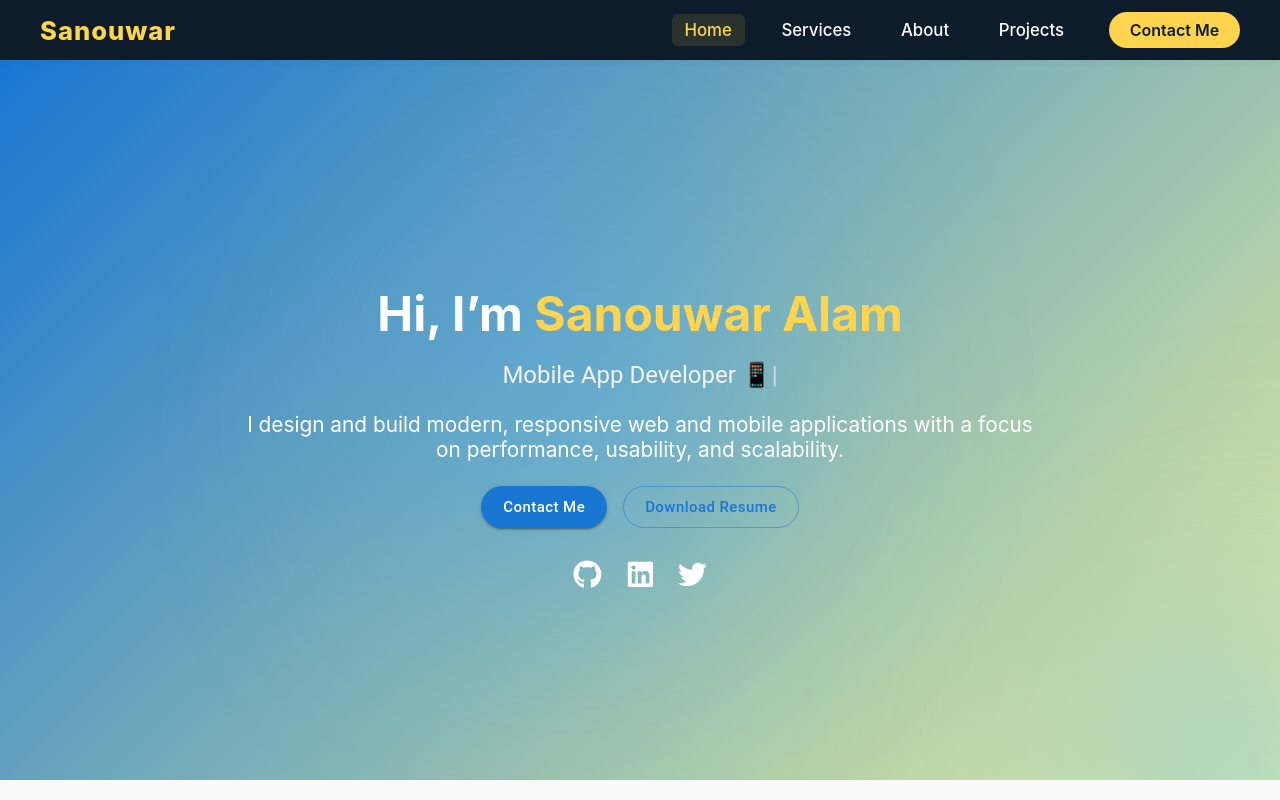
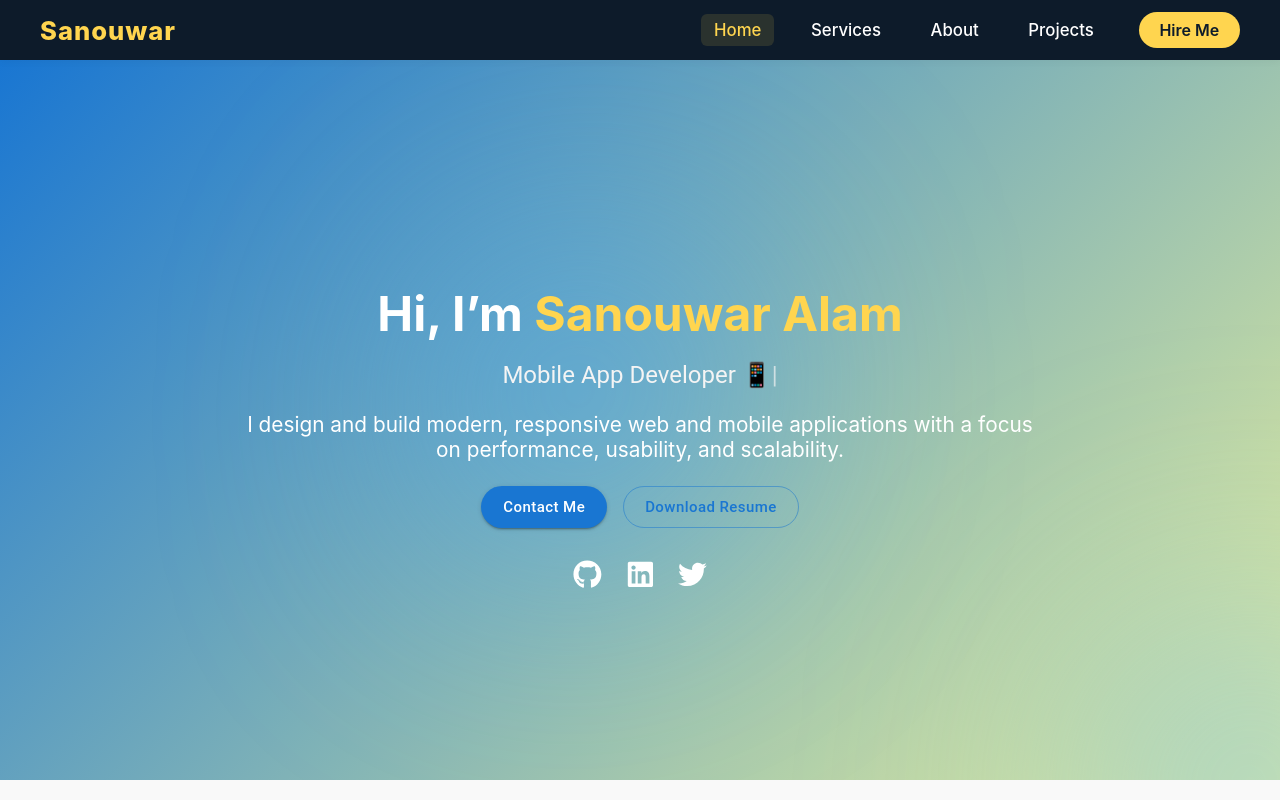
Before and after one commit to alam80/Sanouwar_Protfolios, a React (Create React App) app: page / in a window 1280 px wide. Shown: the top 800 px of the page. Built offline with nearby package versions, Linux system fonts and the light colour scheme.

Commit message:
Update Navbar.js

```diff
--- a/src/components/Navbar.js
+++ b/src/components/Navbar.js
@@ -159,7 +159,7 @@ function Navbar() {
             </NavLinkStyled>
           ))}
           <ContactBtn to="/contact" onClick={closeMobileMenu}>
-            Contact Me
+            Hire Me
           </ContactBtn>
         </NavMenu>
       </Container>
```
